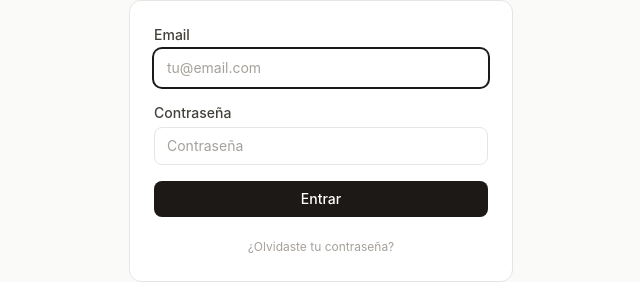
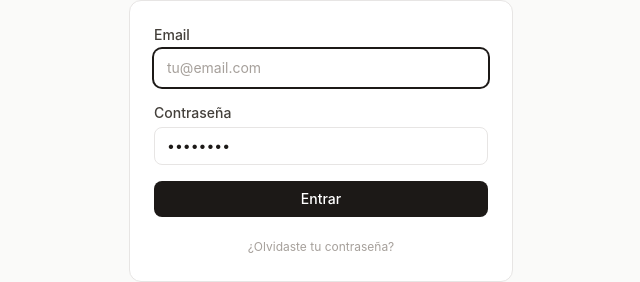
Before and after one commit to pilosanchez/family-trips, a Next.js app: page /auth in a window 1280 px wide. Shown: the part 335-617 px from the top of the page, without its empty margins (319-959 px from the left). Built offline with nearby package versions, Linux system fonts and the light colour scheme; no server answers.

Commit message:
Pre-fill default password nueva123 on login

```diff
--- a/src/app/auth/page.tsx
+++ b/src/app/auth/page.tsx
@@ -12,7 +12,7 @@ type Mode = 'login' | 'forgot'
 export default function AuthPage() {
   const [mode, setMode] = useState<Mode>('login')
   const [email, setEmail] = useState('')
-  const [password, setPassword] = useState('')
+  const [password, setPassword] = useState('nueva123')
   const [loading, setLoading] = useState(false)
   const [error, setError] = useState('')
   const [message, setMessage] = useState('')
```
